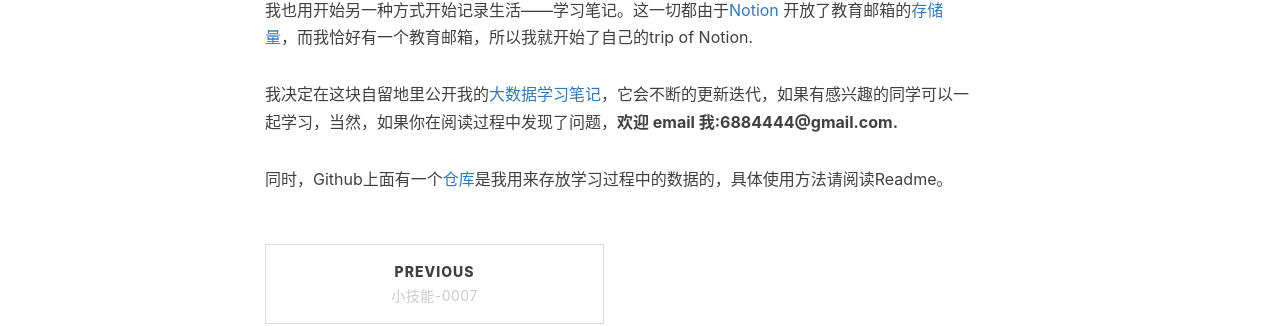
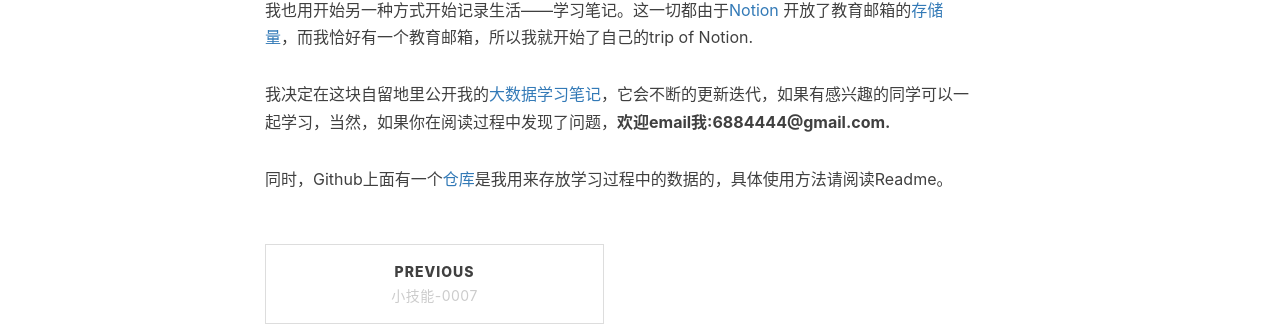
Before and after one commit to vander1997/vander1997.github.io, a Jekyll site: the page built from _posts/2019-10-12-碎碎念0012.md, in a window 1280 px wide. Shown: the part 717-1043 px from the top of the page. Built offline with Jekyll 4.4.1, drawn with Linux system fonts in a browser that asks for light colours; nearby versions of some CDN libraries; library files that are not in the unit come from our copies; comment, search, counter and statistics services are not loaded.

Commit message:
Update 2019-10-12-碎碎念0012.md

```diff
--- a/_posts/2019-10-12-碎碎念0012.md
+++ b/_posts/2019-10-12-碎碎念0012.md
@@ -17,6 +17,6 @@
 
 我也用开始另一种方式开始记录生活——学习笔记。这一切都由于[Notion](https://www.notion.so/) 开放了教育邮箱的[存储量](https://sspai.com/post/56685)，而我恰好有一个教育邮箱，所以我就开始了自己的trip of Notion.
 
-我决定在这块自留地里公开我的[大数据学习笔记](https://www.notion.so/vanderzhang/helloworld-5512f107ef33489fafdd05188d0cc1b5)，它会不断的更新迭代，如果有感兴趣的同学可以一起学习，当然，如果你在阅读过程中发现了问题，**欢迎 email 我:6884444@gmail.com.**
+我决定在这块自留地里公开我的[大数据学习笔记](https://www.notion.so/vanderzhang/helloworld-5512f107ef33489fafdd05188d0cc1b5)，它会不断的更新迭代，如果有感兴趣的同学可以一起学习，当然，如果你在阅读过程中发现了问题，**欢迎email我:6884444@gmail.com.**
 
 同时，Github上面有一个[仓库](https://github.com/vander1997/vander-files)是我用来存放学习过程中的数据的，具体使用方法请阅读Readme。
```
